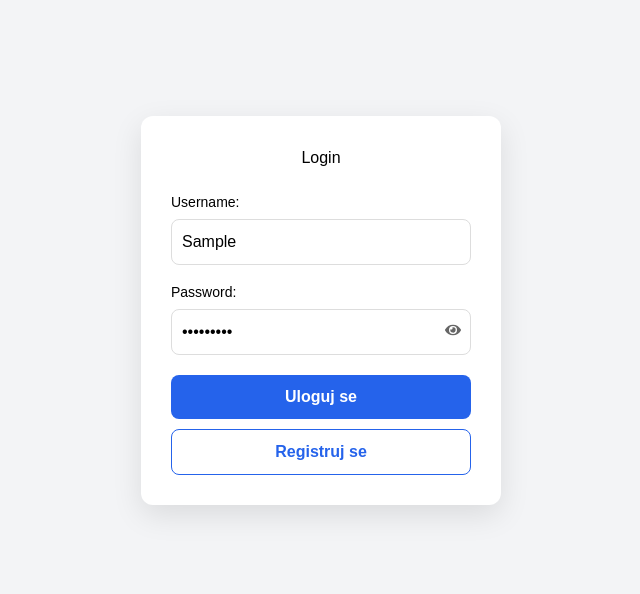
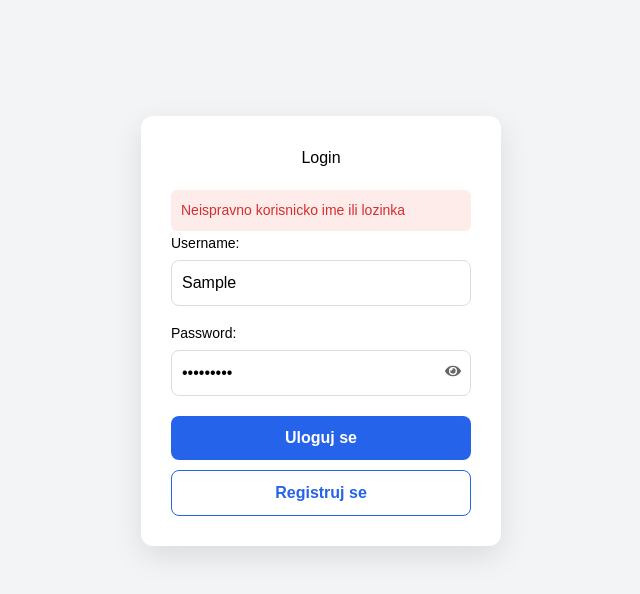
Before and after one commit to dusanveljkovic/NadjiEkipu, a React (Vite) app in the folder frontend/: page / in a window 1280 px wide. Both pictures are taken after typing "Sample", "Sample123" into the empty fields and a click on the button "Uloguj se". Shown: the top 594 px of the page, without its empty margins (319-959 px from the left). Built offline with nearby package versions, Linux system fonts and the light colour scheme; no server answers.

Commit message:
failed login message

```diff
--- a/frontend/src/pages/Login.jsx
+++ b/frontend/src/pages/Login.jsx
@@ -16,7 +16,7 @@ function Login() {
   const [password, setPassword] = useState("");
   const [loading, setLoading] = useState(false)
   const [showPassword, setShowPassword] = useState(false);
-
+  const [errorMessage, setErrorMessage] = useState(false);
   const navigate = useNavigate();
 
   const handleRegistration = (e) => {
@@ -29,9 +29,12 @@ function Login() {
     setLoading(true)
 
     try {
+      console.log(username, password);
+      setErrorMessage("");
       await login(username, password)
       navigate("/home");
     } catch (err) {
+      setErrorMessage("Neispravno korisnicko ime ili lozinka");
       console.log("Login failed");
       navigate("/");
     } finally {
@@ -54,6 +57,20 @@ function Login() {
       <h2 style={{ textAlign: "center", marginBottom: "20px" }}>
         Login
       </h2>
+
+      {errorMessage && (
+        <div
+          style={{
+            color: "#d32f2f",
+            background: "#fdecea",
+            padding: "10px",
+            borderRadius: "6px",
+            fontSize: "14px"
+          }}
+        >
+          {errorMessage}
+        </div>
+      )}
 
       <form onSubmit={handleSubmit}>
         <div style={{ marginBottom: "15px" }}>
```
